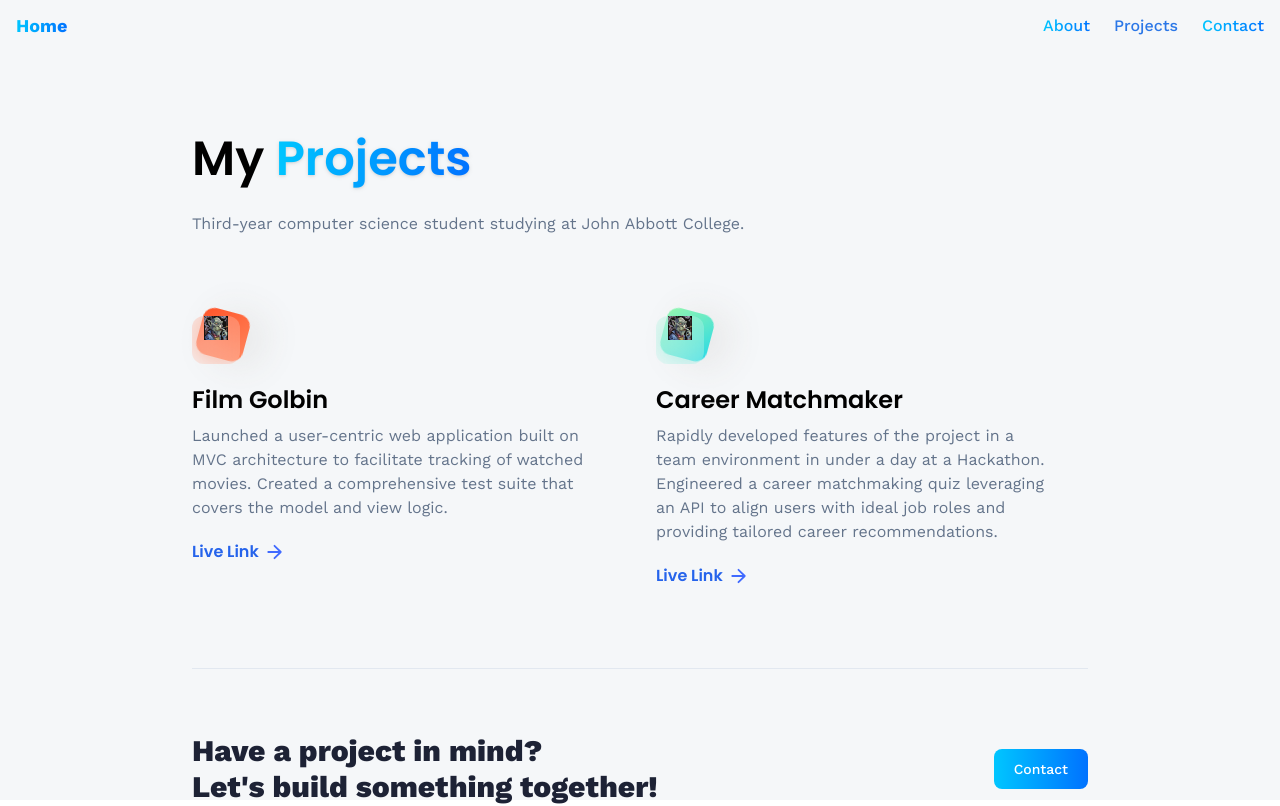
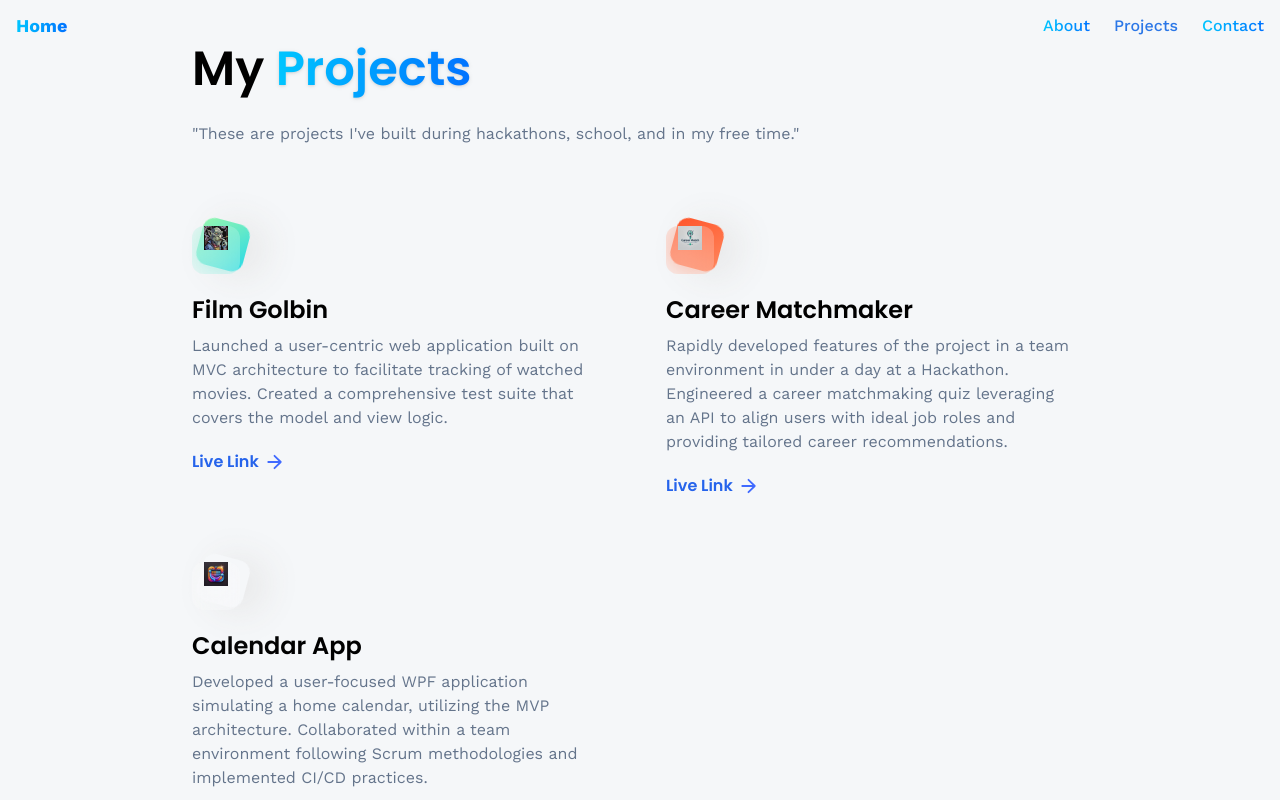
Before and after one commit to CompSciKyle/compscikyle.github.io, a React (Vite) app: page /projects in a window 1280 px wide. Shown: the top 806 px of the page. Built offline with nearby package versions, Linux system fonts and the light colour scheme.

Commit message:
Bug fixes

```diff
--- a/src/assets/images/index.js
+++ b/src/assets/images/index.js
@@ -1,10 +1,14 @@
 import goblin from './goblin.jpg'
 import pools from './pools.png'
 import parhamfair from './parhamfair.png'
+import career from './career.png'
+import calendar from './calendar.png'
 
 
 export {
     goblin,
     pools,
     parhamfair,
+    career,
+    calendar,
 }
--- a/src/constants/index.js
+++ b/src/constants/index.js
@@ -1,5 +1,5 @@
 
-import {pools, goblin, parhamfair} from "../assets/images";
+import {pools, goblin, parhamfair, career, calendar} from "../assets/images";
 import {
     contact,
     css,
@@ -145,16 +145,23 @@ export const socialLinks = [
 export const projects = [
     {
         iconUrl: goblin,
-        theme: 'btn-back-red',
+        theme: 'btn-back-green',
         name: 'Film Golbin',
         description: 'Launched a user-centric web application built on MVC architecture to facilitate tracking of watched movies. Created a comprehensive test suite that covers the model and view logic.',
         link: 'https://github.com/CompSciKyle/Film-Goblin',
     },
     {
-        iconUrl: goblin,
-        theme: 'btn-back-green',
+        iconUrl: career,
+        theme: 'btn-back-red',
         name: 'Career Matchmaker',
         description: ' Rapidly developed features of the project in a team environment in under a day at a Hackathon. Engineered a career matchmaking quiz leveraging an API to align users with ideal job roles and providing tailored career recommendations.',
         link: 'https://github.com/CompSciKyle/CareerMatchmaker',
     },
+    {
+        iconUrl: calendar,
+        theme: 'btn-black-blue',
+        name: 'Calendar App',
+        description: 'Developed a user-focused WPF application simulating a home calendar, utilizing the MVP architecture. Collaborated within a team environment following Scrum methodologies and implemented CI/CD practices.',
+        link: 'https://github.com/CompSciKyle/JAC-AppDev1-2024-TheFunnyBones'
+    }
 ];
--- a/src/index.css
+++ b/src/index.css
@@ -23,9 +23,8 @@ body:has(.card[data-color="green"]:hover) {
 
 @layer utilities {
   .max-container {
-    @apply max-w-5xl mx-auto sm:p-16 pb-12 !pt-[126px] px-8 min-h-[calc(100vh-80px)];
+    @apply max-w-5xl mx-auto sm:p-16 pb-12 !pt-[36px] px-8 min-h-[calc(100vh-80px)];
   }
-
   .head-text {
     @apply sm:text-5xl text-3xl font-semibold sm:leading-snug font-poppins;
   }
--- a/src/pages/Projects.jsx
+++ b/src/pages/Projects.jsx
@@ -14,12 +14,12 @@ const Projects = () => {
       </h1>
 
       <div className="mt-5 flex flex-col gap-3 text-slate-500">
-        <p>Third-year computer science student studying at John Abbott College.</p>
+        <p>"These are projects I've built during hackathons, school, and in my free time."</p>
       </div>
 
       <div className='flex flex-wrap my-20 gap-16'>
         {projects.map((project) => (
-           <div className='lg:w-[400px] w-full' key={project.name}>
+           <div className='lg:w-[410px] w-full' key={project.name}>
             <div className='block-container w-12 h-12'>
               <div className={`btn-back rounded-xl ${project.theme}`}/>
               <div className='btn-front rounded-xl flex justify-center'>
@@ -36,7 +36,7 @@ const Projects = () => {
                 {project.description}
               </p>
               <div className='mt-5 flex items-center gap-2 font-poppins'>
-                <Link to={project.Link} target="_blank" rel="noopener noreferrer" className='font-semibold text-blue-600'>
+                <Link to={project.link} target="_blank" rel="noopener noreferrer" className='font-semibold text-blue-600'>
                     Live Link
                 </Link>
 
```
Also changed, not shown: src/assets/images/calendar.png (added), src/assets/images/career.png (added).
